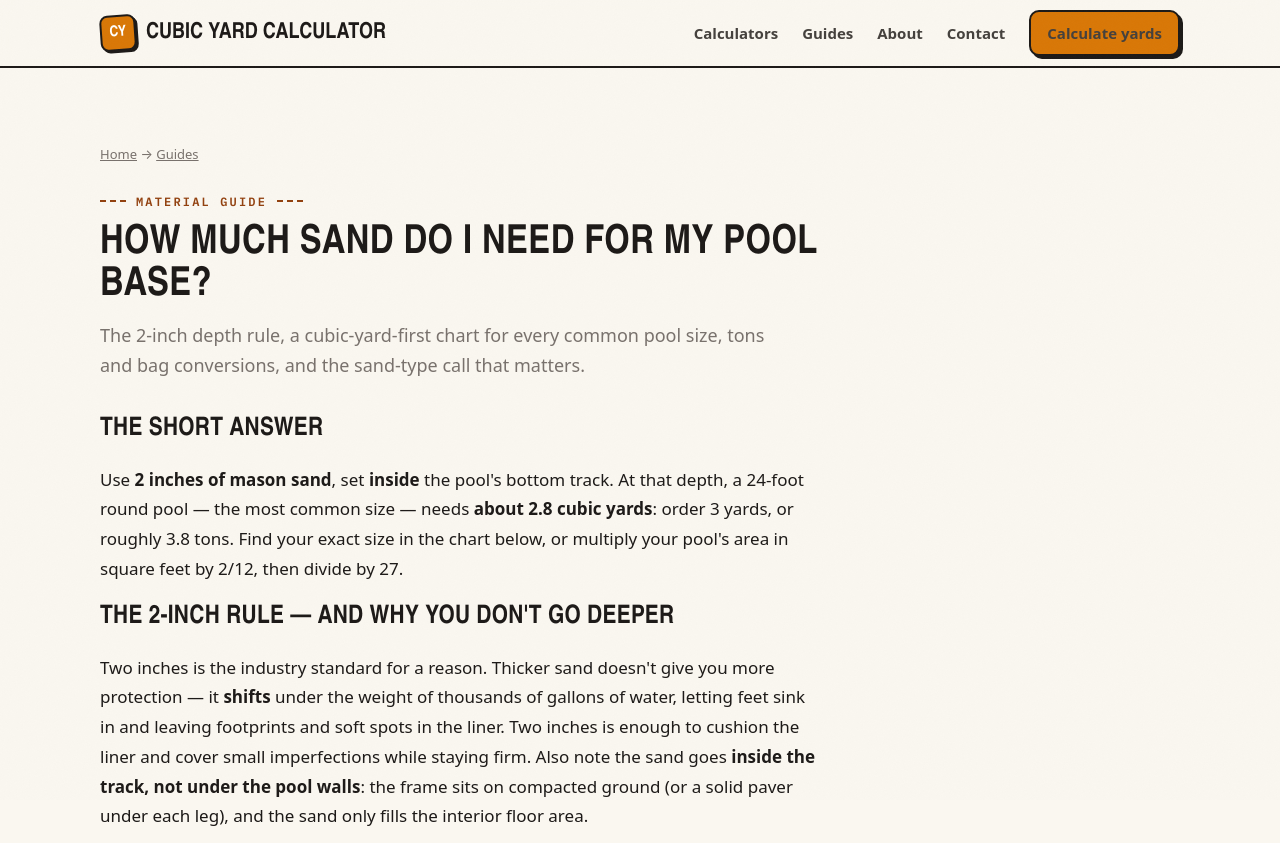
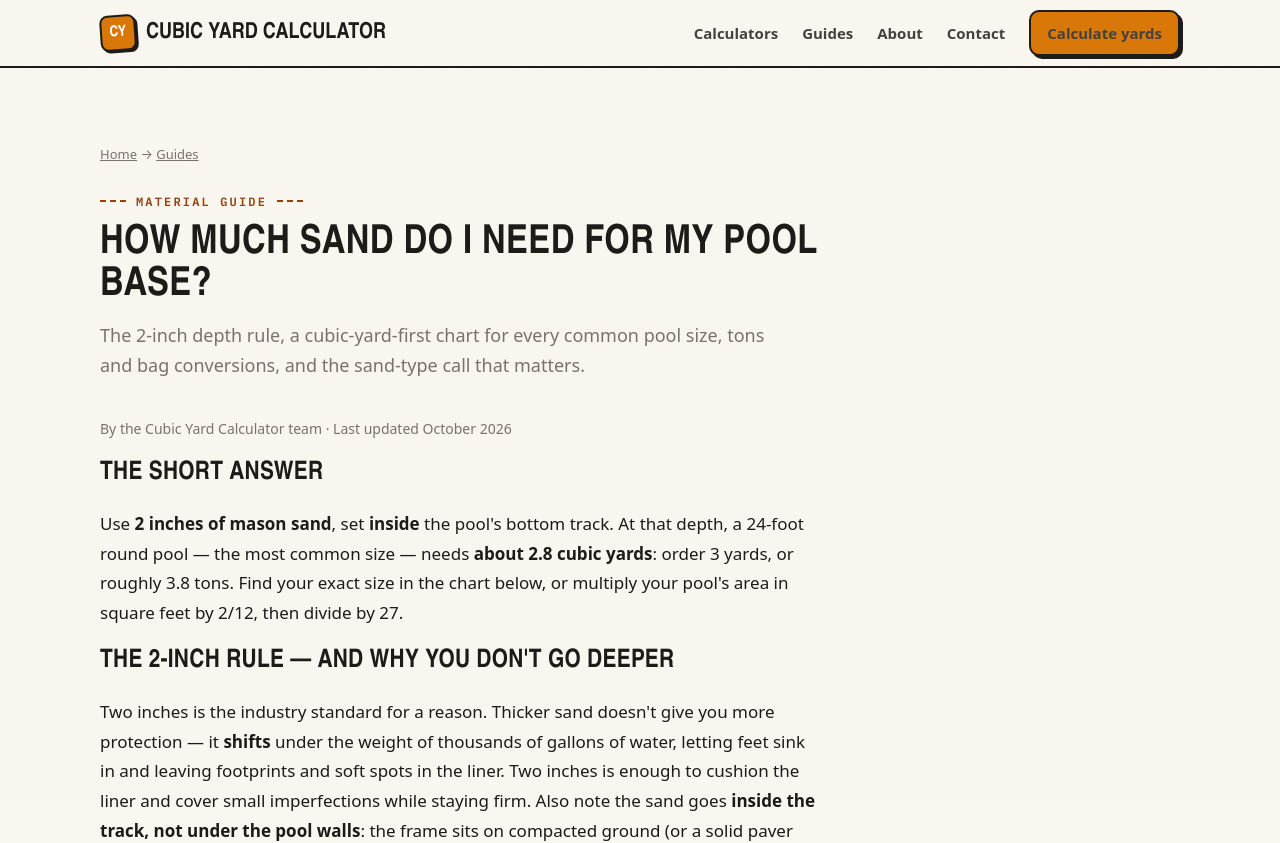
Before and after one commit to tanvirrind/cubicyardcalc, a Next.js app: page /guides/how-much-sand-for-pool-base in a window 1280 px wide. Shown: the top 843 px of the page. Built offline with nearby package versions, Linux system fonts and the light colour scheme.

Commit message:
Footing/rebar/block calculators + trust pages (batch 10/12)

```diff
--- a/app/guides/how-much-riprap-do-i-need/page.js
+++ b/app/guides/how-much-riprap-do-i-need/page.js
@@ -64,6 +64,7 @@ export default function Guide() {
       slug="how-much-riprap-do-i-need"
       calculatorHref="/calculators/landscape-rock-calculator/"
       calculatorLabel="Try the landscape rock calculator"
+      updated="2026-10"
     >
       <JsonLd data={faqJsonLd(faqs)} />
 
--- a/app/guides/how-much-rock-for-a-dry-creek-bed/page.js
+++ b/app/guides/how-much-rock-for-a-dry-creek-bed/page.js
@@ -56,6 +56,7 @@ export default function Guide() {
       slug="how-much-rock-for-a-dry-creek-bed"
       calculatorHref="/calculators/landscape-rock-calculator/"
       calculatorLabel="Try the landscape rock calculator"
+      updated="2026-10"
     >
       <JsonLd data={faqJsonLd(faqs)} />
 
--- a/app/guides/how-much-sand-for-pool-base/page.js
+++ b/app/guides/how-much-sand-for-pool-base/page.js
@@ -57,6 +57,7 @@ export default function Guide() {
       slug="how-much-sand-for-pool-base"
       calculatorHref="/calculators/sand-calculator/"
       calculatorLabel="Try the sand calculator"
+      updated="2026-10"
     >
       <JsonLd data={faqJsonLd(faqs)} />
 
```
